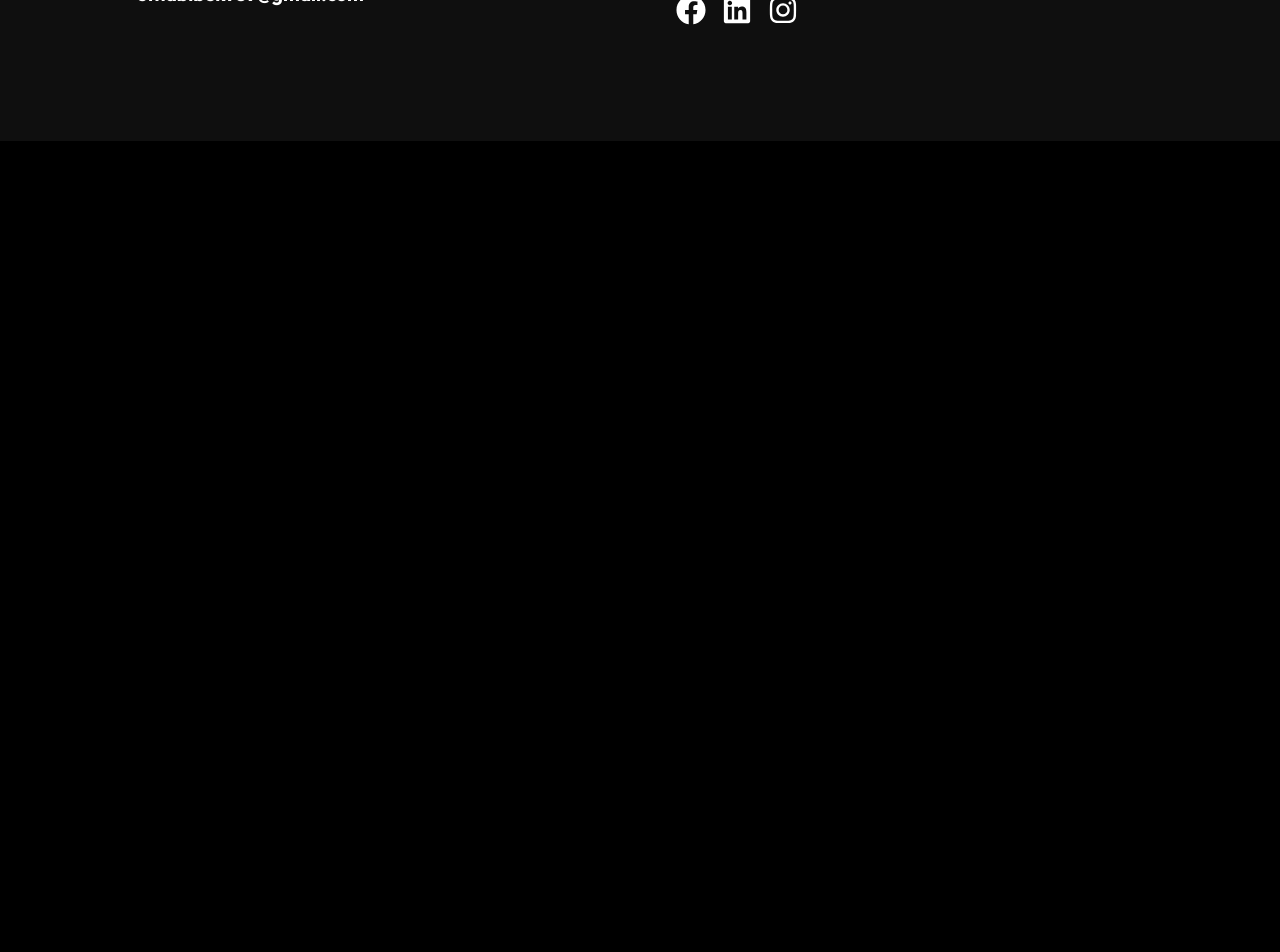
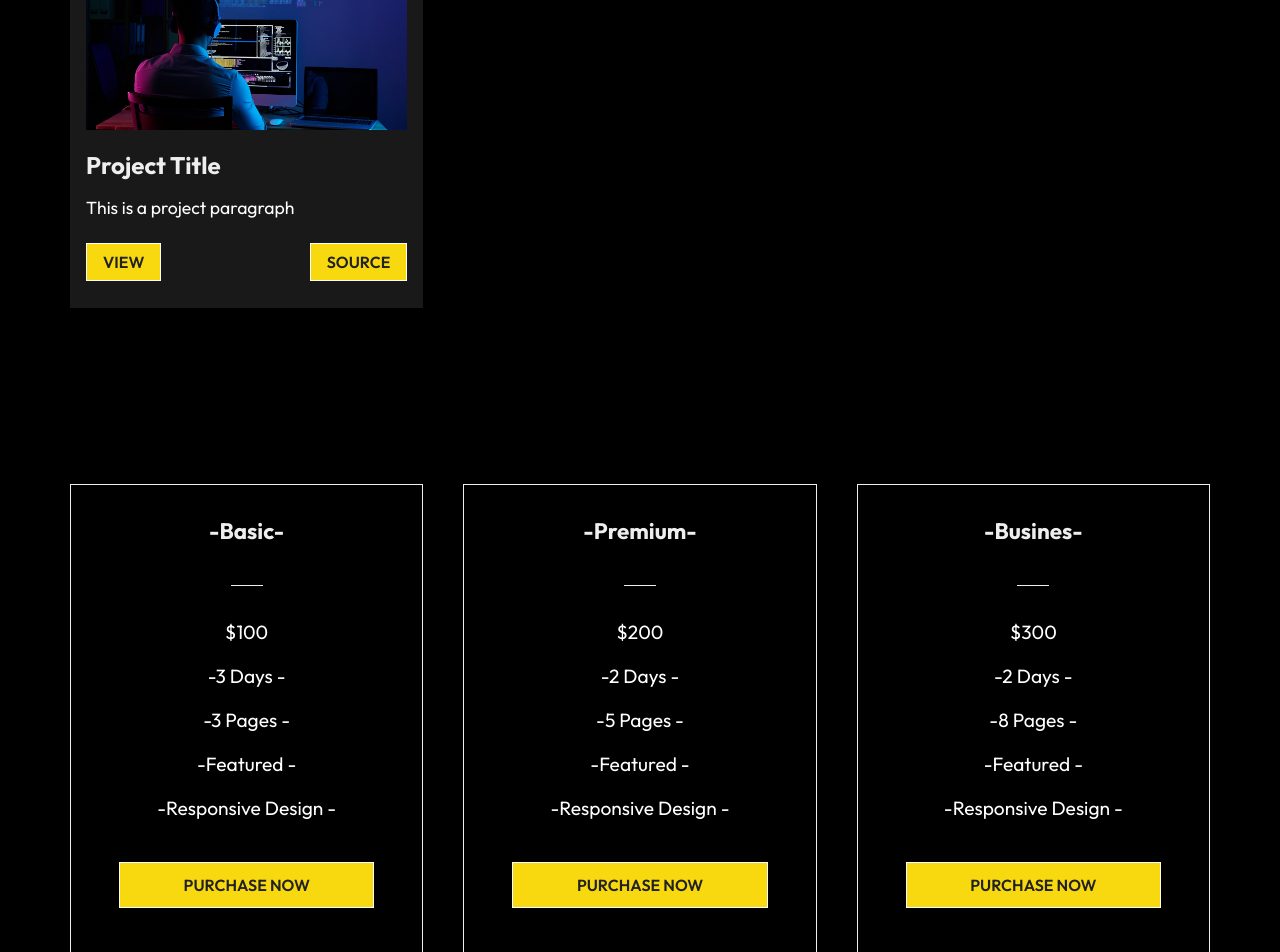
Before and after one commit to Vivek-Shrestha/portfolio, a React (Create React App) app: page /project in a window 1280 px wide. Shown: the part 720-1672 px from the top of the page. Before the commit the page ends 861 px from the top, so only its background shows below. Built offline with nearby package versions, Linux system fonts and the light colour scheme.

Commit message:
Card design in Project

```diff
--- /dev/null
+++ b/src/components/PricingCard.js
@@ -0,0 +1,49 @@
+import { Link } from "react-router-dom";
+import "./PricingCardStyles.css"
+
+import React from 'react'
+
+const PricingCard = () => {
+  return (
+  <div className="pricing">
+<div className="card-container">
+<div className="card">
+<h3>-Basic-</h3>
+<span className="bar"></span>
+<p className="btc">$100</p>
+<p>-3 Days -</p>
+<p>-3 Pages -</p>
+<p>-Featured -</p>
+<p>-Responsive Design -</p>
+<Link to ="/contact" className="btn">PURCHASE NOW</Link>
+</div>
+
+<div className="card">
+<h3>-Premium-</h3>
+<span className="bar"></span>
+<p className="btc">$200</p>
+<p>-2 Days -</p>
+<p>-5 Pages -</p>
+<p>-Featured -</p>
+<p>-Responsive Design -</p>
+<Link to ="/contact" className="btn">PURCHASE NOW</Link>
+</div>
+
+<div className="card">
+<h3>-Busines-</h3>
+<span className="bar"></span>
+<p className="btc">$300</p>
+<p>-2 Days -</p>
+<p>-8 Pages -</p>
+<p>-Featured -</p>
+<p>-Responsive Design -</p>
+<Link to ="/contact" className="btn">PURCHASE NOW</Link>
+</div>
+
+</div>
+  </div>
+
+  )
+};
+
+export default PricingCard
--- /dev/null
+++ b/src/components/PricingCardStyles.css
@@ -0,0 +1,63 @@
+.pricing{
+    width: 100%;
+    padding: 6rem 1rem;
+    background: black;
+}
+
+.card-container{
+    max-width: 1140px;
+    margin: auto;
+    display: grid;
+    grid-template-columns:repeat(3,1fr) ;
+    grid-gap:40px;
+}
+
+.card{
+    border:1px solid #eee;
+    color: #eee;
+    text-align: center;
+    padding: 1rem;
+
+}
+
+.card:hover{
+    background-color: #141414;
+}
+
+.card h3{
+    font-size: 1.4rem;
+    padding: 1rem;
+}
+
+.card p{
+    padding:10px 0 ;
+}
+
+.bar{
+    border-bottom: 1px solid #eee;
+    width: 10%;
+    margin: 1.5rem auto;
+    display: block;
+}
+
+.ntc{
+    font-size: 4rem;
+    font-weight: 600;
+    padding: 1rem 0;
+}
+
+.card .btn{
+    display: block;
+    width: 80%;
+    margin: 2rem auto;
+}
+
+@media screen and (max-width:740px) {
+    .card-container{
+        max-width: 90%;
+        margin: auto;
+        grid-template-columns: 1fr;
+
+    }
+
+}
--- /dev/null
+++ b/src/components/WorkCard.js
@@ -0,0 +1,30 @@
+import "./WorkCardStyles.css"
+
+import React from 'react'
+import pro1 from "../assets/image.jpg"
+import { NavLink } from "react-router-dom"
+
+const WorkCard = () => {
+  return (
+    <div className="work-container">
+        <h1 className="project-heading">Projects</h1>
+        <div className="project-container">
+            <div className="project-card">
+                <img src={pro1} alt="image"/>
+                <h2 className="project-title">Project Title</h2>
+                <div className="pro-details">
+                    <p>This is a project paragraph</p>
+                    <div className="pro-btns">
+                        <NavLink to="url.com" className="btn">View</NavLink>
+                        <NavLink to="url.com" className="btn">Source</NavLink>
+
+                    </div>
+                </div>
+
+            </div>
+        </div>
+    </div>
+  )
+}
+
+export default WorkCard
--- /dev/null
+++ b/src/components/WorkCardStyles.css
@@ -0,0 +1,56 @@
+.project-heading{
+    text-align: center;
+    padding: 4rem 0 2rem 0;
+}
+
+.project-container{
+    max-width: 1140px;
+    margin: auto;
+    display: grid;
+    grid-template-columns:repeat(3,1fr) ;
+    grid-gap:40px;
+padding-bottom:5rem ;
+}
+
+.project-card{
+    background: #1a1919;
+    padding: 1.2rem 1rem;
+
+}
+
+.project-card img{
+    width: 100%;
+}
+
+.project-title{
+    color: #eee;
+    padding: 1rem 0;
+}
+
+.pro-details p{
+    padding-bottom: 1rem;
+    font-size:1.1rem ;
+    text-align: justify;
+}
+
+.pro-btns{
+    display: flex;
+    justify-content: space-between;
+    padding: 0.5rem 0;
+}
+
+.pro-btns .btn{
+    padding: 0.5rem 1rem;
+}
+
+
+
+@media screen and (max-width:740px) {
+    .project-container{
+        max-width: 90%;
+        margin: auto;
+        grid-template-columns: 1fr;
+
+    }
+
+}
--- a/src/routes/Project.js
+++ b/src/routes/Project.js
@@ -2,6 +2,8 @@ import React from 'react'
 import Navbar from '../components/Navbar'
 import Footer from '../components/Footer'
 import HeroImg2 from '../components/HeroImg2'
+import PricingCard from '../components/PricingCard';
+import WorkCard from '../components/WorkCard';
 
 const Project = () => {
   return (
@@ -9,6 +11,8 @@ const Project = () => {
       <Navbar/>
       <HeroImg2 heading="PROJECTS."
        text="Some of my most recent works"/>
+       <WorkCard/>
+       <PricingCard/>
       <Footer/>
 
     </div>
```
